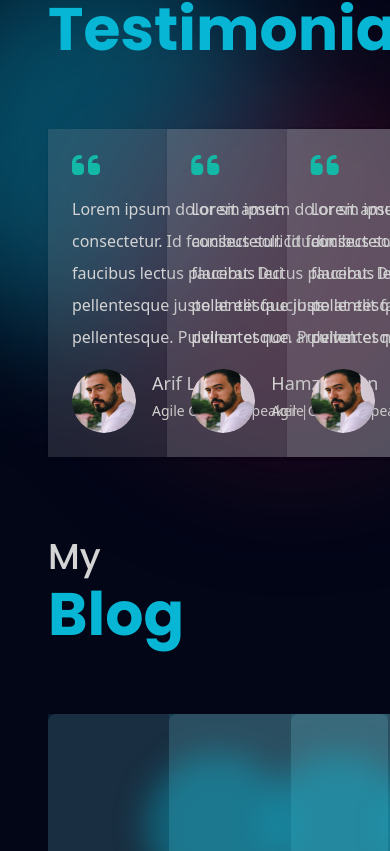
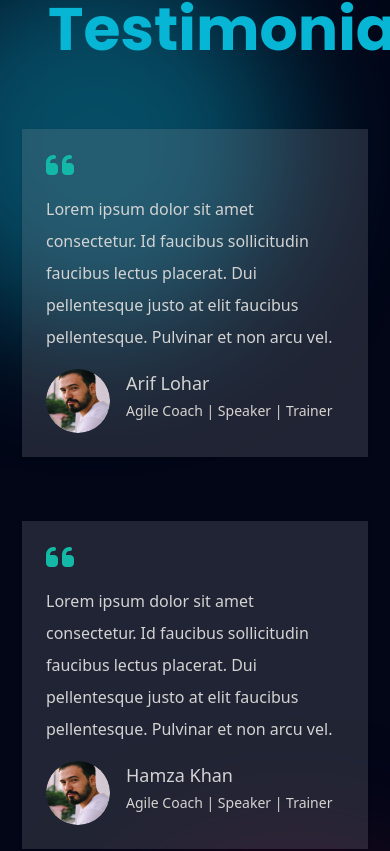
Before and after one commit to hallucinogenizer/portfolio-template, a React (Vite) app: page / in a window 390 px wide. Shown: the part 5853-6704 px from the top of the page. Built offline with nearby package versions, Linux system fonts and the light colour scheme.

Commit message:
Testimonials Responsiveness

```diff
--- a/src/components/TestimonialsSection/TestimonialCards.tsx
+++ b/src/components/TestimonialsSection/TestimonialCards.tsx
@@ -13,7 +13,7 @@ export default function TestimonialCards({
   testimonialsToDisplayRange: [number, number];
 }) {
   return (
-    <div className="grid grid-cols-3 gap-16">
+    <div className="flex flex-wrap justify-center gap-16">
       {testimonialsData
         .slice(testimonialsToDisplayRange[0], testimonialsToDisplayRange[1])
         .map((testimonialData) => (
--- a/src/components/TestimonialsSection/TestimonialsSection.tsx
+++ b/src/components/TestimonialsSection/TestimonialsSection.tsx
@@ -11,11 +11,14 @@ import {
   TESTIMONIALS_SECTION_ID,
 } from "../../lib/constants";
 import { cn } from "../../lib/utils/cn";
+import { testimonialsData } from "./testimonialsData";
+
+const MAX_SLIDES_TO_SHOW = 3;
 
 export default function TestimonialsSection() {
   const [testimonialsToDisplayRange, setTestimonialsToDisplayRange] = useState<
     [number, number]
-  >([0, 3]);
+  >([0, MAX_SLIDES_TO_SHOW]);
 
   return (
     <div
@@ -25,10 +28,12 @@ export default function TestimonialsSection() {
       <div className="flex flex-col gap-16 relative z-10">
         <div className="flex justify-between items-center">
           <SectionHeading title={["My", "Testimonials"]} />
-          <TestimonialSliderArrows
-            testimonialsToDisplayRange={testimonialsToDisplayRange}
-            setTestimonialsToDisplayRange={setTestimonialsToDisplayRange}
-          />
+          {testimonialsData.length > MAX_SLIDES_TO_SHOW && (
+            <TestimonialSliderArrows
+              testimonialsToDisplayRange={testimonialsToDisplayRange}
+              setTestimonialsToDisplayRange={setTestimonialsToDisplayRange}
+            />
+          )}
         </div>
         <TestimonialCards
           testimonialsToDisplayRange={testimonialsToDisplayRange}
```
